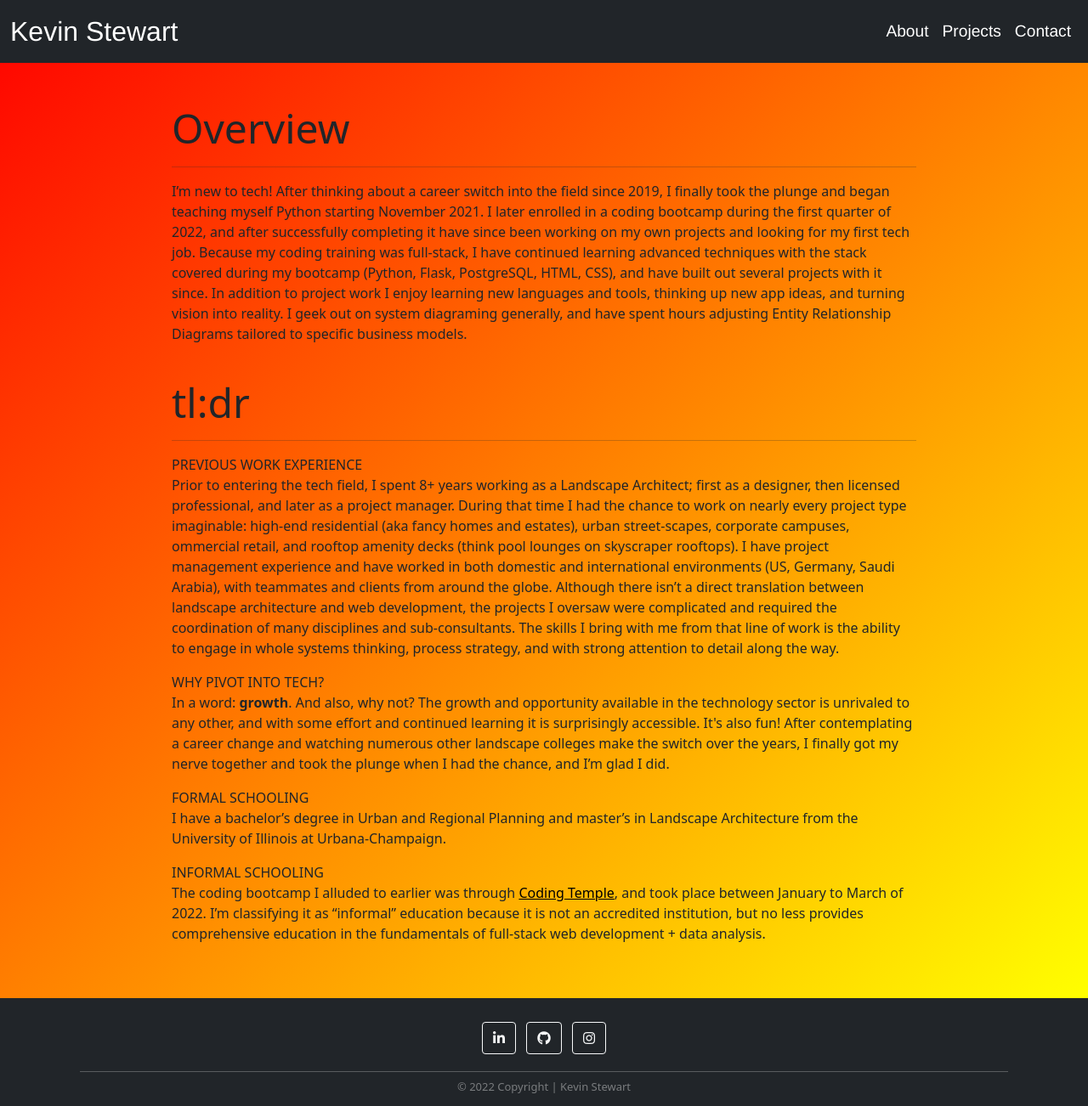
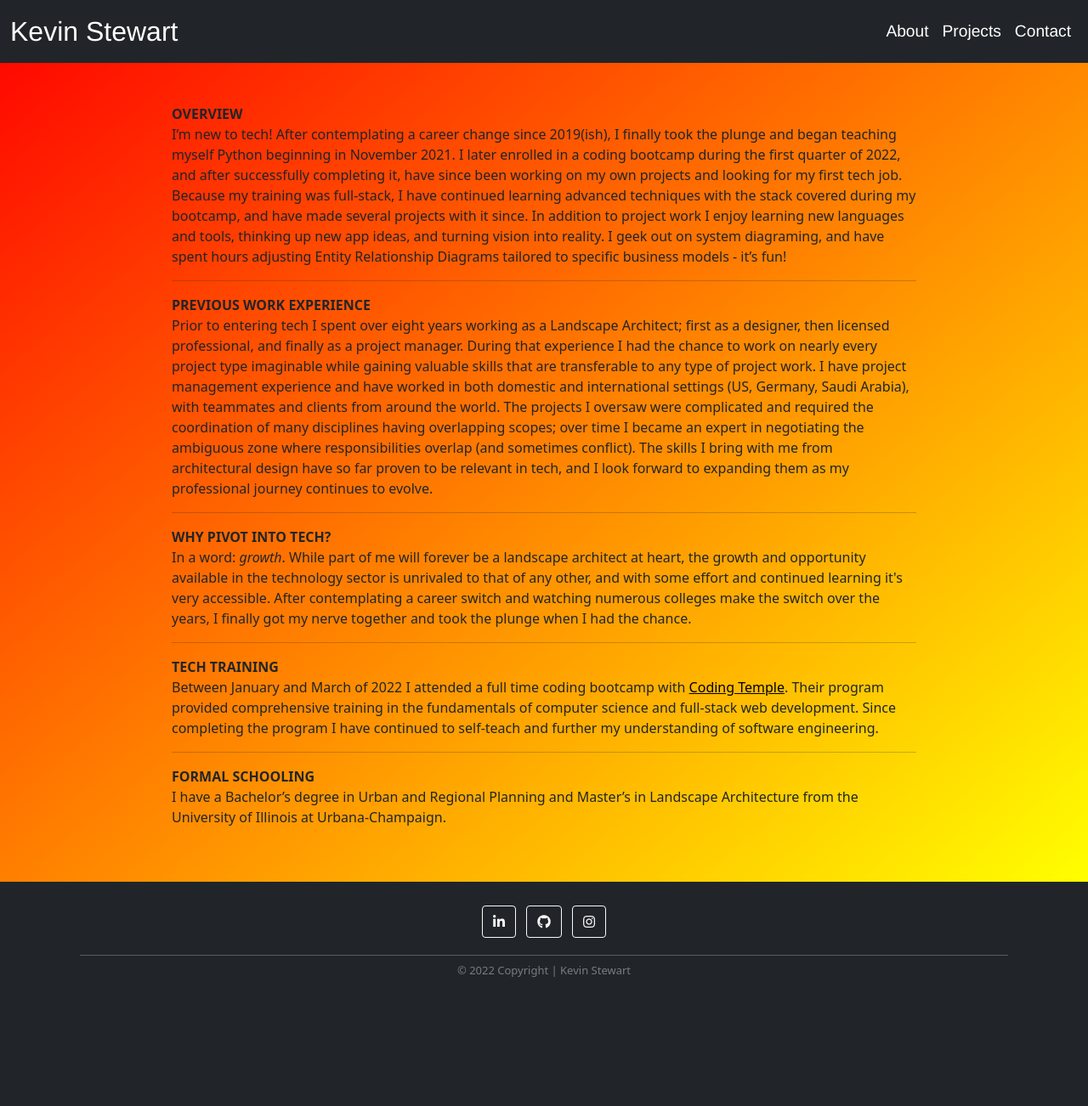
Before and after one commit to kevin-stew/kevin-stewart, a Flask app: page /about in a window 1280 px wide. Shown: the whole page at 85% size. After the commit the page ends 1150 px from the top, so only its background shows below. Run offline with Flask 2, Linux system fonts and the light colour scheme; some libraries are stand-ins or nearby versions.

Commit message:
about page text edits

```diff
--- a/app/site/site_templates/about.html
+++ b/app/site/site_templates/about.html
@@ -7,58 +7,27 @@
 
     <div class="">
         <br><br>
-        <h3 class="display-5">Overview</h3>
-        <hr>
+        <p><b>OVERVIEW</b><br>
+        I’m new to tech!  After contemplating a career change since 2019(ish), I finally took the plunge and began teaching myself Python beginning in November 2021.  I later enrolled in a coding bootcamp during the first quarter of 2022, and after successfully completing it, have since been working on my own projects and looking for my first tech job.  Because my training was full-stack, I have continued learning advanced techniques with the stack covered during my bootcamp, and have made several projects with it since.  In addition to project work I enjoy learning new languages and tools, thinking up new app ideas, and turning vision into reality. I geek out on system diagraming, and have spent hours adjusting Entity Relationship Diagrams tailored to specific business models - it’s fun!</p>
+
         <!-- <br> -->
-        <!-- <p class="lead">I'm a not-so old dog, learning new tricks...</p> -->
-        <!-- <hr class="my-4"> -->
-
-        <p>I’m new to tech!  After thinking about a career switch into the field since 2019,
-            I finally took the plunge and began teaching myself Python starting November 2021.
-            I later enrolled in a coding bootcamp during the first quarter of 2022, and after
-            successfully completing it have since been working on my own projects and looking
-            for my first tech job.  Because my coding training was full-stack, I have continued
-            learning advanced techniques with the stack covered during my bootcamp (Python, Flask, PostgreSQL, HTML, CSS),
-            and have built out several projects with it since.  In addition to project work I enjoy
-            learning new languages and tools, thinking up new app ideas, and turning vision into reality.
-            I geek out on system diagraming generally, and have spent hours adjusting
-            Entity Relationship Diagrams tailored to specific business models.</p>
-
-        <br>
-        <h3 class="display-5">tl:dr</h3>
+        <!-- <h3 class="display-5">tl:dr</h3> -->
         <hr>
 
-        <p>PREVIOUS WORK EXPERIENCE<br>
-            Prior to entering the tech field, I spent 8+ years working as a Landscape Architect;
-            first as a designer, then licensed professional, and later as a project manager.
-            During that time I had the chance to work on nearly every project type imaginable:
-            high-end residential (aka fancy homes and estates), urban street-scapes, corporate campuses,
-            ommercial retail, and rooftop amenity decks (think pool lounges on skyscraper rooftops).
-            I have project management experience and have worked in both domestic and international environments
-            (US, Germany, Saudi Arabia), with teammates and clients from around the globe.
-            Although there isn’t a direct translation between landscape architecture and web development,
-            the projects I oversaw were complicated and required the coordination of many disciplines and sub-consultants.
-            The skills I bring with me from that line of work is the ability to engage in whole systems thinking,
-            process strategy, and with strong attention to detail along the way.
+        <p><b>PREVIOUS WORK EXPERIENCE</b><br>
+            Prior to entering tech I spent over eight years working as a Landscape Architect; first as a designer, then licensed professional, and finally as a project manager.  During that experience I had the chance to work on nearly every project type imaginable while gaining valuable skills that are transferable to any type of project work.  I have project management experience and have worked in both domestic and international settings (US, Germany, Saudi Arabia), with teammates and clients from around the world.  The projects I oversaw were complicated and required the coordination of many disciplines having overlapping scopes; over time I became an expert in negotiating the ambiguous zone where responsibilities overlap (and sometimes conflict).  The skills I bring with me from architectural design have so far proven to be relevant in tech, and I look forward to expanding them as my professional journey continues to evolve.
         </p>
-
-        <p>WHY PIVOT INTO TECH?<br>
-            In a word: <b>growth</b>.  And also, why not?  The growth and opportunity available in the technology sector
-            is unrivaled to any other, and with some effort and continued learning it is surprisingly accessible.  It's also fun!
-            After contemplating a career change and watching numerous other landscape colleges make the switch over the years,
-            I finally got my nerve together and took the plunge when I had the chance, and I’m glad I did.
+        <hr>
+        <p><b>WHY PIVOT INTO TECH?</b><br>
+            In a word: <i>growth</i>.  While part of me will forever be a landscape architect at heart, the growth and opportunity available in the technology sector is unrivaled to that of any other, and with some effort and continued learning it's very accessible. After contemplating a career switch and watching numerous colleges make the switch over the years, I finally got my nerve together and took the plunge when I had the chance.
         </p>
-
-        <p>FORMAL SCHOOLING<br>
-            I have a bachelor’s degree in Urban and Regional Planning
-            and master’s in Landscape Architecture from the University of Illinois at Urbana-Champaign.
+        <hr>
+        <p><b>TECH TRAINING</b><br>
+            Between January and March of 2022 I attended a full time coding bootcamp with <a href="https://codingtemple.com/full-time-python-bootcamp/" target="_blank" class="normalLink">Coding Temple</a>. Their program provided comprehensive training in the fundamentals of computer science and full-stack web development.  Since completing the program I have continued to self-teach and further my understanding of software engineering.
         </p>
-
-        <p>INFORMAL SCHOOLING<br>
-            The coding bootcamp I alluded to earlier was through <a href="https://codingtemple.com/full-time-python-bootcamp/" target="_blank" class="normalLink">Coding Temple</a>,
-            and took place between January to March of 2022.
-            I’m classifying it as “informal” education because it is not an accredited institution,
-            but no less provides comprehensive education in the fundamentals of full-stack web development + data analysis.
+        <hr>
+        <p><b>FORMAL SCHOOLING</b><br>
+            I have a Bachelor’s degree in Urban and Regional Planning and Master’s in Landscape Architecture from the University of Illinois at Urbana-Champaign.
         </p>
 
         <br><br>
--- a/app/static/css/main.css
+++ b/app/static/css/main.css
@@ -62,25 +62,25 @@ a.nav-link:hover{
     margin-top: 5vh;
     margin-bottom: 2vh;
     margin-right: 2em;
-    height: 200px;
-    width: 200px;
-    border: 7px rgba(0, 0, 0, .5) solid;
-    border-radius: 10%;
+    height: 250px;
+    width: 250px;
+    border: 7px rgba(0, 0, 0, .8) solid;
+    border-radius: 50%;
     object-fit: cover;
     opacity: .9;
 }
 
 .homeIcon{
     border-radius: 50%;
-    border: 7px rgba(0, 0, 0, .2) solid;
+    border: 7px rgba(0, 0, 0, .6) solid;
     margin-bottom: 2%;
     max-height:150px;
-    opacity: 0.5;
+    /* opacity: 0.5; */
 }
 .homeIcon:hover{
     transform: scale(1.03);
     border: 7px rgba(0, 0, 0, 0.8) solid;
-    opacity: 1.0;
+    /* opacity: 1.0; */
 }
 /* div.homeIcons:hover{
     text-decoration: underline;
```
Also changed, not shown: app/static/images/Headshot_2022_BW_small.JPG (added), app/static/images/Headshot_2022_BW_small_green.jpg (added), 1 other file.
